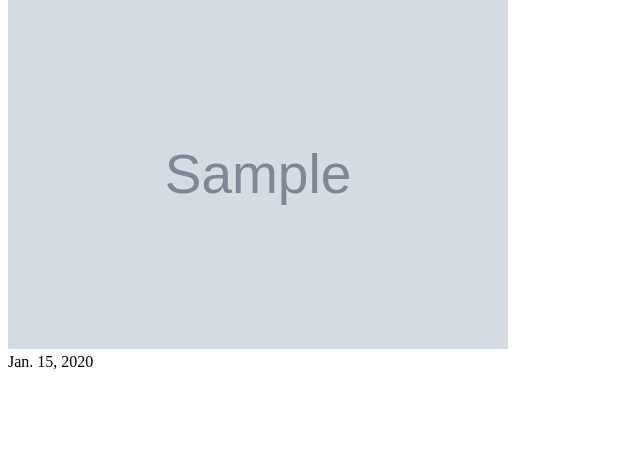
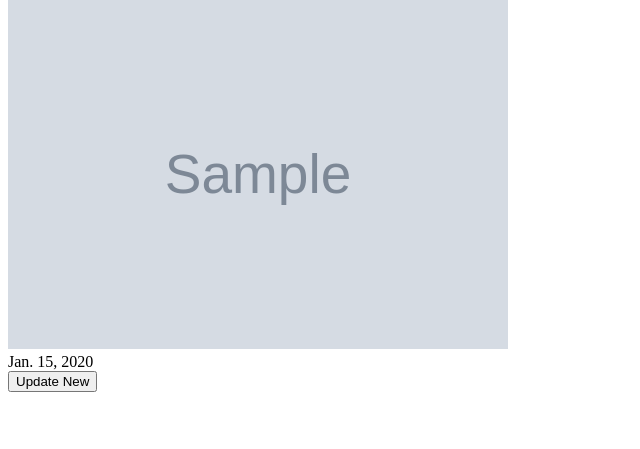
Before and after one commit to alesualam/Gymkana-formacion-Django, a Django app: page /news/1/ in a window 1280 px wide. Shown: the part 194-643 px from the top of the page, without its empty margins (0-640 px from the left). Run offline with Django 3.2, Linux system fonts and the light colour scheme; tables that the repository leaves empty hold one stand-in row (values such as "Sample post"); grey boxes marked "Sample" are stand-in pictures.

Commit message:
Creation Update View Based Function(Incomplete)

```diff
--- a/mysite/baseItems/templates/baseItems/detailNew.html
+++ b/mysite/baseItems/templates/baseItems/detailNew.html
@@ -11,4 +11,6 @@
 <img src="{{ new.image.url }}">
 <br/>
 {{ new.publish_date }}
+<br/>
+<a href="{% url 'baseItems:updateNew' new.id %}"><button type="button">Update New</button></a>
 {% endblock %}
--- a/mysite/baseItems/templates/baseItems/newCreate.html
+++ b/mysite/baseItems/templates/baseItems/newCreate.html
@@ -1,6 +1,8 @@
 <h2>Nueva noticia</h2>
 <form action="{% url 'baseItems:createNew' %}" method="POST" enctype="multipart/form-data">{% csrf_token %}
     {{ form.as_p }}
-
+    <p>
+        <input id="id_image" type="file" class="" name="image">
+    </p>
     <button type="submit">Guardar</button>
 </form>
--- a/mysite/baseItems/urls.py
+++ b/mysite/baseItems/urls.py
@@ -8,4 +8,5 @@ urlpatterns = [
     url(r'^news/(?P<new_id>\d+)/$', views.detail_new, name='detailNew'),
     url(r'^v1/news/$', views.show_news, name='news'),
     url(r'^v1/new/create/$', views.new_create_v1, name='createNew'),
+    url(r'^v1/new/update/(?P<new_id>[0-9]+)/$', views.new_update_v1, name='updateNew'),
 ]
--- a/mysite/baseItems/views.py
+++ b/mysite/baseItems/views.py
@@ -1,10 +1,10 @@
 # -*- coding: utf-8 -*-
 """High level support for doing this and that."""
 from __future__ import unicode_literals
-from django.shortcuts import render
+from django.shortcuts import render, get_object_or_404
 from django.http import Http404
 from .models import Event, New
-from .forms import NewsForm
+from .forms import NewsForm#, ImageUploadForm
 
 
 def index(request):
@@ -56,3 +56,17 @@ def new_create_v1(request):
     else:
         form = NewsForm()
     return render(request, 'baseItems/newCreate.html', {'form': form})
+
+
+def new_update_v1(request, new_id):
+    new = get_object_or_404(New, pk=new_id)
+    if request.method == "POST":
+        form = NewsForm(request.POST, request.FILES, instance=new)
+        if form.is_valid():
+            form.save()
+            import ipdb;ipdb.set_trace()
+            news = New.objects.all()
+            return render(request, 'baseItems/news.html', {'news': news})
+    else:
+        form = NewsForm(instance=new)
+    return render(request, 'baseItems/newUpdate.html', {'form': form})
```
